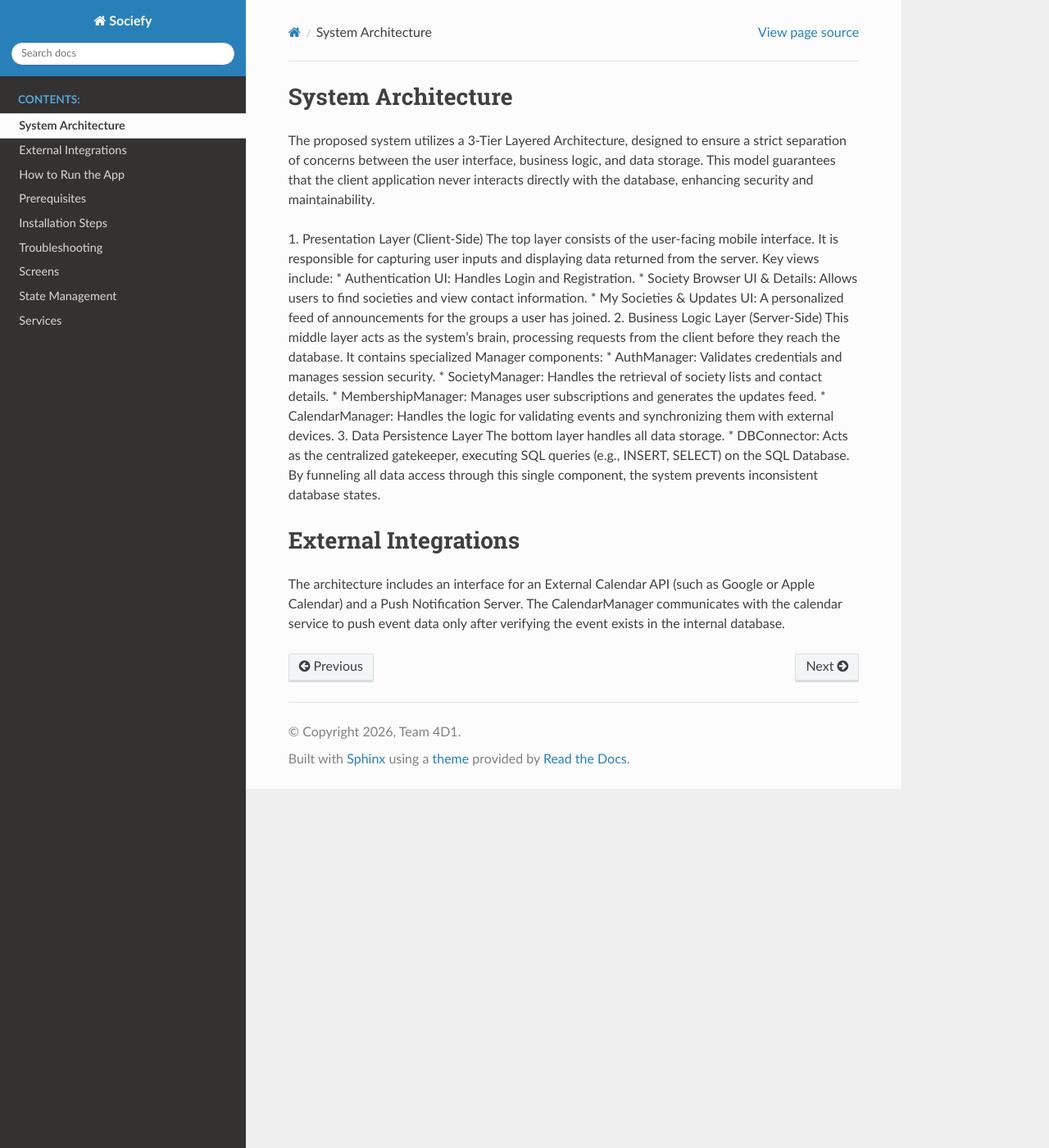
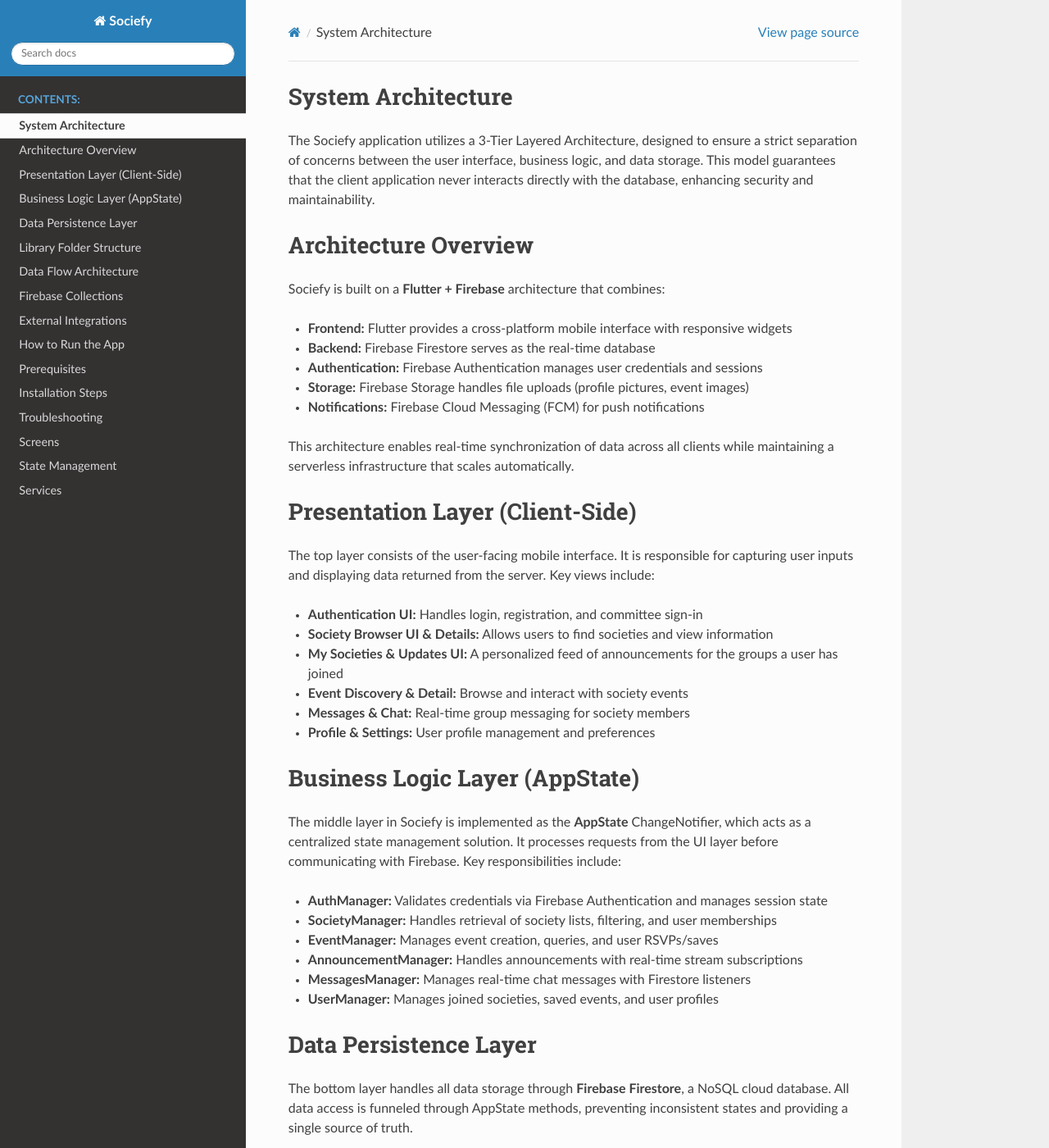
Before and after one commit to TEAM-4D1/sociefy, a Sphinx documentation site: the page built from docs/source/architecture.rst, in a window 1280 px wide and 1400 px high. Shown: the whole window at 82% size. Built offline with Sphinx 7.4.7 and the Read the Docs theme 3.1.0, drawn with Linux system fonts in a browser that asks for light colours; some of the changed text lies outside the part shown.

Commit message:
Enhance architecture documentation with detailed layer descriptions and component responsibilities

```diff
--- a/docs/source/architecture.rst
+++ b/docs/source/architecture.rst
@@ -1,24 +1,167 @@
 System Architecture
 ===================
-The proposed system utilizes a 3-Tier Layered Architecture, designed to ensure a strict separation of concerns between the user interface, business logic, and data storage.
+
+The Sociefy application utilizes a 3-Tier Layered Architecture, designed to ensure a strict separation of concerns between the user interface, business logic, and data storage.
 This model guarantees that the client application never interacts directly with the database, enhancing security and maintainability.
 
-1. Presentation Layer (Client-Side)
+Architecture Overview
+=====================
+
+Sociefy is built on a **Flutter + Firebase** architecture that combines:
+
+* **Frontend:** Flutter provides a cross-platform mobile interface with responsive widgets
+* **Backend:** Firebase Firestore serves as the real-time database
+* **Authentication:** Firebase Authentication manages user credentials and sessions
+* **Storage:** Firebase Storage handles file uploads (profile pictures, event images)
+* **Notifications:** Firebase Cloud Messaging (FCM) for push notifications
+
+This architecture enables real-time synchronization of data across all clients while maintaining a serverless infrastructure that scales automatically.
+
+Presentation Layer (Client-Side)
+================================
+
 The top layer consists of the user-facing mobile interface. It is responsible for capturing user inputs and displaying data returned from the server. Key views include:
-* Authentication UI: Handles Login and Registration.
-* Society Browser UI & Details: Allows users to find societies and view contact information.
-* My Societies & Updates UI: A personalized feed of announcements for the groups a user has joined.
-2. Business Logic Layer (Server-Side)
-This middle layer acts as the system's brain, processing requests from the client before they reach the database. It contains specialized Manager components:
-* AuthManager: Validates credentials and manages session security.
-* SocietyManager: Handles the retrieval of society lists and contact details.
-* MembershipManager: Manages user subscriptions and generates the updates feed.
-* CalendarManager: Handles the logic for validating events and synchronizing them with external devices.
-3. Data Persistence Layer
-The bottom layer handles all data storage.
-* DBConnector: Acts as the centralized gatekeeper, executing SQL queries (e.g., INSERT, SELECT) on the SQL Database. By funneling all data access through this single component, the system prevents inconsistent database states.
+
+* **Authentication UI:** Handles login, registration, and committee sign-in
+* **Society Browser UI & Details:** Allows users to find societies and view information
+* **My Societies & Updates UI:** A personalized feed of announcements for the groups a user has joined
+* **Event Discovery & Detail:** Browse and interact with society events
+* **Messages & Chat:** Real-time group messaging for society members
+* **Profile & Settings:** User profile management and preferences
+
+Business Logic Layer (AppState)
+===============================
+
+The middle layer in Sociefy is implemented as the **AppState** ChangeNotifier, which acts as a centralized state management solution. It processes requests from the UI layer before communicating with Firebase. Key responsibilities include:
+
+* **AuthManager:** Validates credentials via Firebase Authentication and manages session state
+* **SocietyManager:** Handles retrieval of society lists, filtering, and user memberships
+* **EventManager:** Manages event creation, queries, and user RSVPs/saves
+* **AnnouncementManager:** Handles announcements with real-time stream subscriptions
+* **MessagesManager:** Manages real-time chat messages with Firestore listeners
+* **UserManager:** Manages joined societies, saved events, and user profiles
+
+Data Persistence Layer
+======================
+
+The bottom layer handles all data storage through **Firebase Firestore**, a NoSQL cloud database. All data access is funneled through AppState methods, preventing inconsistent states and providing a single source of truth.
+
+Library Folder Structure
+========================
+
+.. code-block:: text
+
+   lib/
+   ├── main.dart                          # App entry point
+   ├── main_tabs.dart                     # Main navigation shell
+   ├── firebase_options.dart              # Firebase configuration
+   │
+   ├── models/                            # Data models
+   │   ├── announcement.dart
+   │   ├── committee_member.dart
+   │   ├── event.dart
+   │   └── society.dart
+   │
+   ├── providers/                         # State management
+   │   └── app_state.dart                 # Central ChangeNotifier for app state
+   │
+   ├── screens/                           # UI screens
+   │   ├── committee_sign_in_screen.dart
+   │   ├── contact_info_screen.dart
+   │   ├── event_detail_screen.dart
+   │   ├── feed_screen.dart
+   │   ├── member_approval_screen.dart
+   │   ├── messages_screen.dart
+   │   ├── profile_screen.dart
+   │   ├── register_screen.dart
+   │   ├── saved_events_screen.dart
+   │   ├── sign_in_screen.dart
+   │   ├── society_browser_screen.dart
+   │   ├── society_chat_screen.dart
+   │   └── society_detail_screen.dart
+   │
+   ├── services/                          # External integrations
+   │   └── auth_service.dart              # Firebase Auth wrapper
+   │
+   ├── theme/                             # UI styling
+   │   └── app_theme.dart
+   │
+   └── data/                              # Sample/test data
+       ├── sample_events.dart
+       └── sample_societies.dart
+
+Data Flow Architecture
+======================
+
+The data flow in Sociefy follows a unidirectional pattern:
+
+1. **UI Layer (Screens)** → User interaction triggers an action
+2. **AppState Layer** → Business logic processes the request:
+   - Local state updates via ``setState()`` or ``notifyListeners()``
+   - Optional Firebase operation (read/write)
+   - Stream subscriptions for real-time data
+3. **Firebase Layer** → Data persisted or retrieved
+4. **Listener Callback** → AppState notifies all listeners of changes
+5. **UI Rebuild** → Widgets rebuild with new data via ``Consumer<AppState>``
+
+Example flow for joining a society:
+
+.. code-block:: dart
+
+   // UI layer calls AppState method
+   appState.joinSociety(societyId);
+
+   // AppState updates local state and Firebase
+   // Listeners are notified
+
+   // UI rebuilds with updated society count
+
+.. note::
+
+   AppState sits between the UI and Firebase, ensuring:
+   - All Firebase calls are centralized
+   - UI never directly accesses Firestore
+   - Real-time listeners automatically update the UI
+   - Guest users can browse without authentication
+   - Admin actions are protected by role checks
+
+Firebase Collections
+====================
+
+Sociefy uses the following Firestore collections:
+
+.. list-table::
+   :header-rows: 1
+   :widths: 25 75
+
+   * - Collection
+     - Purpose
+   * - societies
+     - Stores all university societies with metadata (name, category, description, members)
+   * - events
+     - Contains event records linked to societies (title, date, time, venue, description)
+   * - announcements
+     - Announcements posted by committee members for their societies (title, content, timestamp)
+   * - memberships
+     - Tracks which users have joined which societies (userId, societyId, joinDate)
+   * - savedEvents
+     - Records which users have saved events to their calendar (userId, eventId, timestamp)
+   * - messages
+     - Real-time messages for society group chats (societyId, userId, content, timestamp)
+   * - rsvps
+     - Event RSVPs and attendance records (userId, eventId, timestamp)
+
+.. note::
+
+   **Real-Time Streams:** Announcements and messages collections use Firestore real-time stream listeners (via ``StreamBuilder`` or subscription patterns) to automatically update the UI as new data arrives. This provides a live chat and announcements experience without polling.
 
 External Integrations
-======================
-The architecture includes an interface for an External Calendar API (such as Google or Apple Calendar) and a Push Notification Server.
-The CalendarManager communicates with the calendar service to push event data only after verifying the event exists in the internal database.
+=====================
+
+The architecture includes interfaces for external services:
+
+* **Firebase Cloud Messaging (FCM):** Push notifications for announcements and direct messages
+* **External Calendar APIs:** Integration with device calendars (iOS/Android) via ``add_2_calendar`` package
+* **Firebase Storage:** Image uploads for society profiles and event banners
+
+The application enforces proper data validation and security rules at the Firestore level, ensuring that users can only access societies and events they have permission to view.
```
